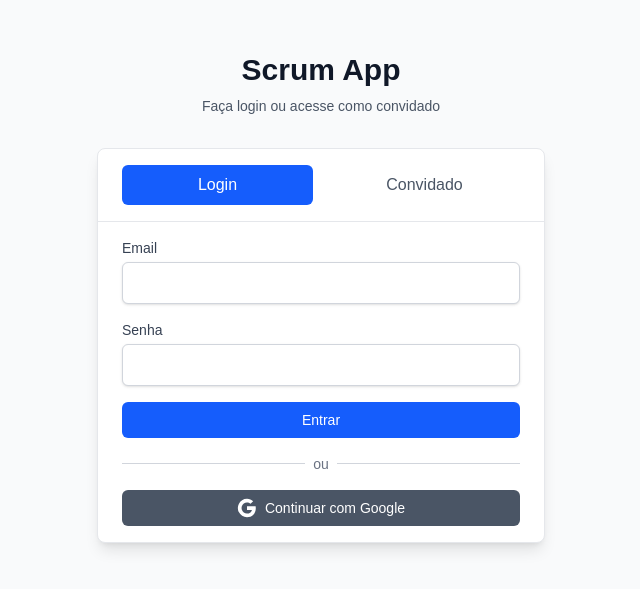
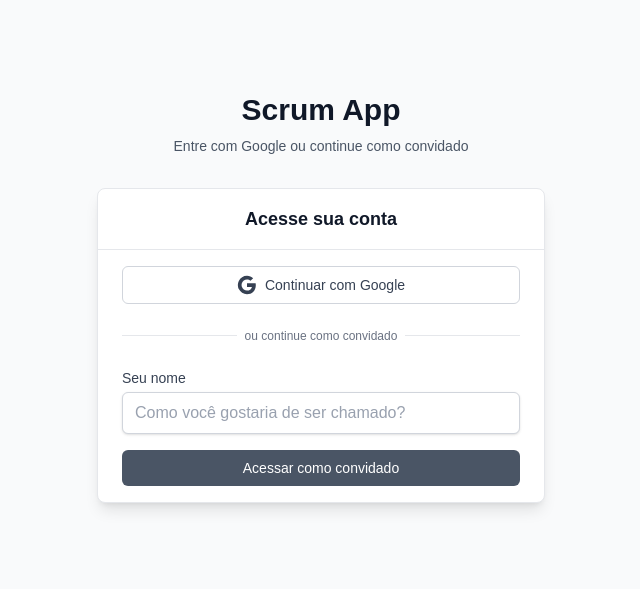
Before and after one commit to llinq/scrum-app, a Next.js app in the folder scrum-app-web/: page /login in a window 1280 px wide. Shown: the part 115-704 px from the top of the page, without its empty margins (319-959 px from the left). Built offline with nearby package versions, Linux system fonts and the light colour scheme; no server answers.

Commit message:
Improvement login form (#27)

```diff
--- a/scrum-app-web/src/components/LoginForm.tsx
+++ b/scrum-app-web/src/components/LoginForm.tsx
@@ -11,48 +11,21 @@ import Card, { CardHeader, CardContent } from '@/components/Card';
 import { authService } from '@/services/auth';
 import { useAuth } from '@/lib/auth-context';
 
-const loginSchema = z.object({
-  email: z.string().email('Email inválido'),
-  password: z.string().min(6, 'Senha deve ter pelo menos 6 caracteres'),
-});
-
 const guestSchema = z.object({
   name: z.string().min(2, 'Nome deve ter pelo menos 2 caracteres'),
 });
 
-type LoginFormData = z.infer<typeof loginSchema>;
 type GuestFormData = z.infer<typeof guestSchema>;
 
 export default function LoginForm() {
-  const [mode, setMode] = useState<'login' | 'guest'>('login');
   const [loading, setLoading] = useState(false);
   const [error, setError] = useState('');
   const router = useRouter();
   const { setUser } = useAuth();
 
-  const loginForm = useForm<LoginFormData>({
-    resolver: zodResolver(loginSchema),
-  });
-
   const guestForm = useForm<GuestFormData>({
     resolver: zodResolver(guestSchema),
   });
-
-  const handleLogin = async (data: LoginFormData) => {
-    setLoading(true);
-    setError('');
-
-    try {
-      const response = await authService.login(data);
-      setUser(response.user);
-      router.push('/dashboard');
-    } catch (err: unknown) {
-      const error = err as { response?: { data?: { message?: string } } };
-      setError(error.response?.data?.message || 'Erro ao fazer login');
-    } finally {
-      setLoading(false);
-    }
-  };
 
   const handleGuestAccess = async (data: GuestFormData) => {
     setLoading(true);
@@ -83,34 +56,15 @@ export default function LoginForm() {
             Scrum App
           </h2>
           <p className="mt-2 text-center text-sm text-gray-600 dark:text-gray-400">
-            Faça login ou acesse como convidado
+            Entre com Google ou continue como convidado
           </p>
         </div>
 
         <Card>
           <CardHeader>
-            <div className="flex space-x-4">
-              <button
-                onClick={() => setMode('login')}
-                className={`flex-1 py-2 px-4 text-center rounded-md transition-colors ${
-                  mode === 'login'
-                    ? 'bg-blue-600 text-white'
-                    : 'text-gray-600 dark:text-gray-400 hover:bg-gray-100 dark:hover:bg-gray-700 cursor-pointer'
-                }`}
-              >
-                Login
-              </button>
-              <button
-                onClick={() => setMode('guest')}
-                className={`flex-1 py-2 px-4 text-center rounded-md transition-colors ${
-                  mode === 'guest'
-                    ? 'bg-blue-600 text-white'
-                    : 'text-gray-600 dark:text-gray-400 hover:bg-gray-100 dark:hover:bg-gray-700 cursor-pointer'
-                }`}
-              >
-                Convidado
-              </button>
-            </div>
+            <h3 className="text-lg font-semibold text-gray-900 dark:text-gray-100 text-center">
+              Acesse sua conta
+            </h3>
           </CardHeader>
 
           <CardContent>
@@ -120,43 +74,12 @@ export default function LoginForm() {
               </div>
             )}
 
-            {mode === 'login' ? (
-              <form onSubmit={loginForm.handleSubmit(handleLogin)} className="space-y-4">
-                <Input
-                  label="Email"
-                  type="email"
-                  {...loginForm.register('email')}
-                  error={loginForm.formState.errors.email?.message}
-                />
-                <Input
-                  label="Senha"
-                  type="password"
-                  {...loginForm.register('password')}
-                  error={loginForm.formState.errors.password?.message}
-                />
-                <Button
-                  type="submit"
-                  loading={loading}
-                  className="w-full"
-                >
-                  Entrar
-                </Button>
-
-                <div className="relative">
-                  <div className="absolute inset-0 flex items-center">
-                    <div className="w-full border-t border-gray-300 dark:border-gray-600" />
-                  </div>
-                  <div className="relative flex justify-center text-sm">
-                    <span className="px-2 bg-white dark:bg-gray-800 text-gray-500 dark:text-gray-400">
-                      ou
-                    </span>
-                  </div>
-                </div>
-
+            {/* Opção 1: OAuth (Google) */}
+            <div className="space-y-3">
               <Button
                 type="button"
                 onClick={handleGoogleLogin}
-                  variant="secondary"
+                variant="outline"
                 className="w-full flex items-center justify-center gap-2"
               >
                 <svg className="w-5 h-5" viewBox="0 0 24 24">
@@ -179,8 +102,21 @@ export default function LoginForm() {
                 </svg>
                 Continuar com Google
               </Button>
-              </form>
-            ) : (
+            </div>
+
+            {/* Divisor */}
+            <div className="my-6 relative">
+              <div className="absolute inset-0 flex items-center">
+                <div className="w-full border-t border-gray-200 dark:border-gray-700" />
+              </div>
+              <div className="relative flex justify-center text-xs">
+                <span className="px-2 bg-white dark:bg-gray-800 text-gray-500 dark:text-gray-400">
+                  ou continue como convidado
+                </span>
+              </div>
+            </div>
+
+            {/* Opção 2: Convidado */}
             <form onSubmit={guestForm.handleSubmit(handleGuestAccess)} className="space-y-4">
               <Input
                 label="Seu nome"
@@ -198,7 +134,6 @@ export default function LoginForm() {
                 Acessar como convidado
               </Button>
             </form>
-            )}
           </CardContent>
         </Card>
       </div>
```
Lines whose indentation alone changed are shown as unchanged.
